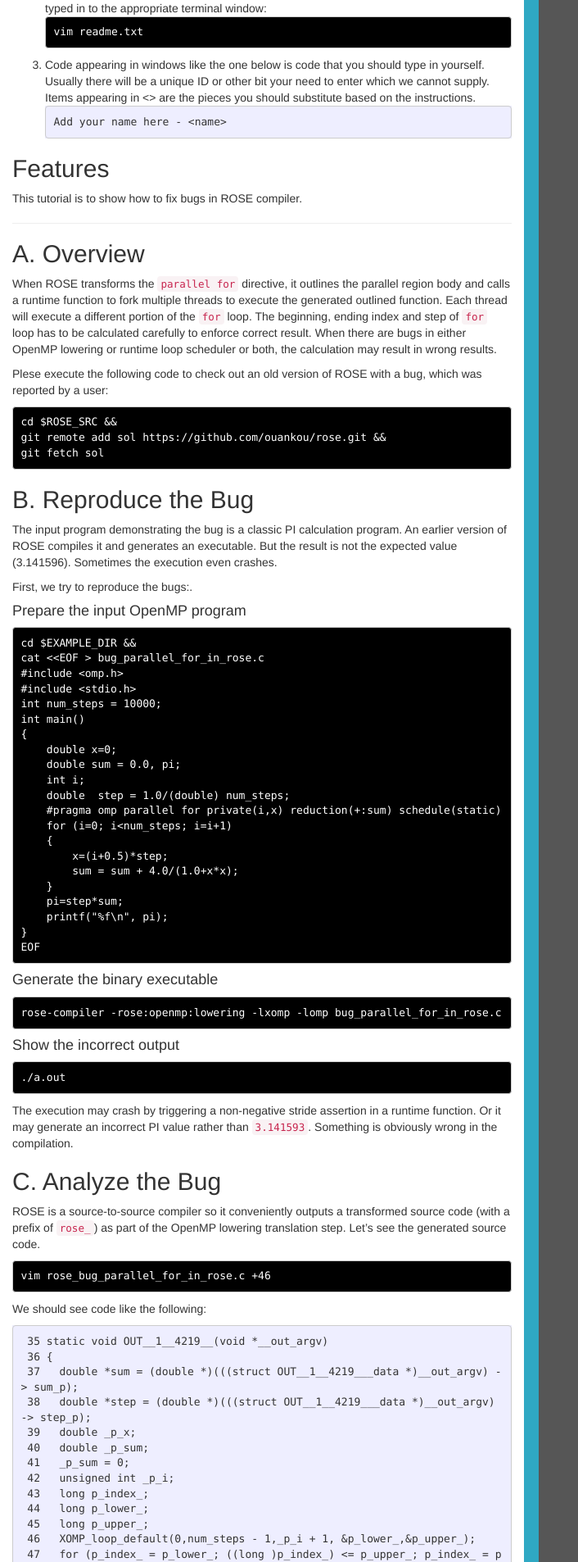
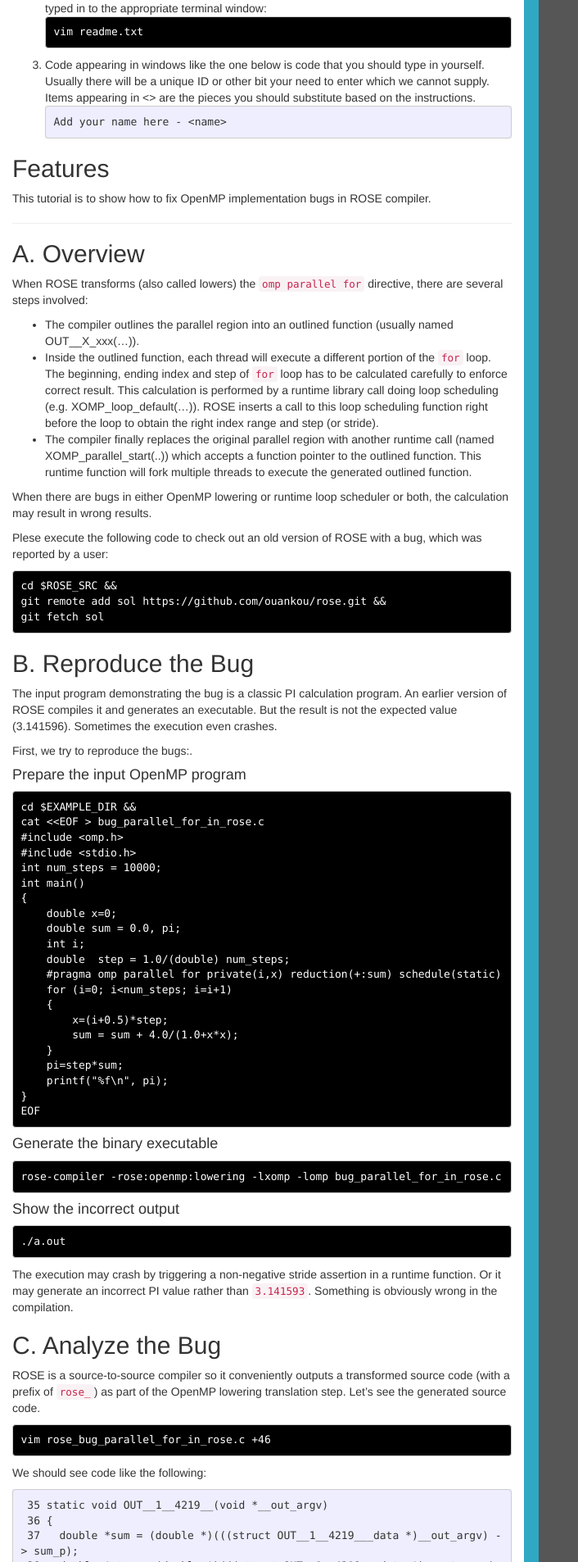
Before and after one commit to chunhualiao/freeCompilerCamp, a Jekyll site: the page built from compiler-classroom/_posts/2019-07-26-fix-bug-in-rose.markdown, in a window 1280 px wide. Shown: the part 321-2227 px from the top of the page at 82% size, without its empty margins (0-706 px from the left). Built offline with Jekyll 4.4.1, drawn with Linux system fonts in a browser that asks for light colours; nearby versions of some CDN libraries; some of the changed text lies outside the part shown; grey boxes are pictures that could not be loaded.

Commit message:
Update 2019-07-26-fix-bug-in-rose.markdown
explain high level steps and a minor fix

````diff
--- a/compiler-classroom/_posts/2019-07-26-fix-bug-in-rose.markdown
+++ b/compiler-classroom/_posts/2019-07-26-fix-bug-in-rose.markdown
@@ -24,13 +24,17 @@
 
 ## Features
 
-This tutorial is to show how to fix bugs in ROSE compiler.
+This tutorial is to show how to fix OpenMP implementation bugs in ROSE compiler.
 
 ---
 
 ## A. Overview
 
-When ROSE transforms the ```parallel for``` directive, it outlines the parallel region body and calls a runtime function to fork multiple threads to execute the generated outlined function.  Each thread will execute a different portion of the ```for``` loop. The beginning, ending index and step of ```for``` loop has to be calculated carefully to enforce correct result.
+When ROSE transforms (also called lowers) the ```omp parallel for``` directive, there are several steps involved:
+* The compiler outlines the parallel region into an outlined function (usually named OUT__X_xxx(...)).
+* Inside the outlined function, each thread will execute a different portion of the ```for``` loop. The beginning, ending index and step of ```for``` loop has to be calculated carefully to enforce correct result. This calculation is performed by a runtime library call doing loop scheduling (e.g. XOMP_loop_default(...)). ROSE inserts a call to this loop scheduling function right before the loop to obtain the right index range and step (or stride).
+* The compiler finally replaces the original parallel region with another runtime call (named XOMP_parallel_start(..)) which accepts a function pointer to the outlined function. This runtime function will fork multiple threads to execute the generated outlined function.
+
 When there are bugs in either OpenMP lowering or runtime loop scheduler or both, the calculation may result in wrong results.
 
 Plese execute the following code to check out an old version of ROSE with a bug, which was reported by a user:
@@ -227,4 +231,4 @@
 46   XOMP_loop_default(0,num_steps - 1, 1,&p_lower_,&p_upper_);
 ```
 
-Congratulations! You have fixed OpenMP implementation bugs.
+Congratulations! You have learnt how to fix OpenMP implementation bugs.
````
